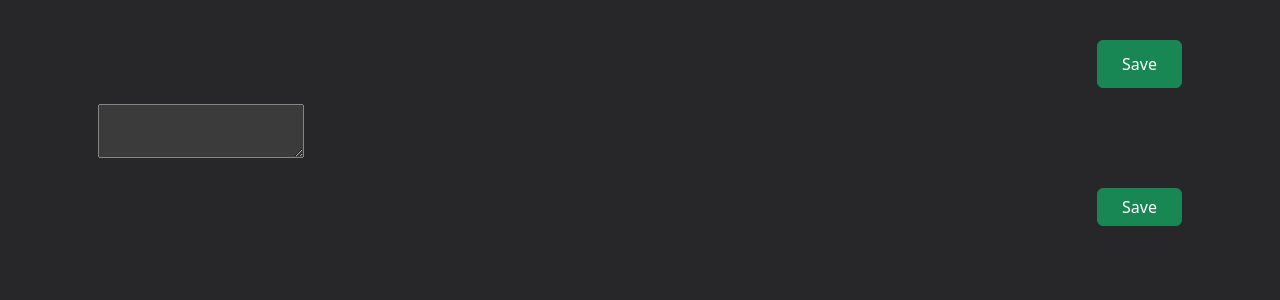
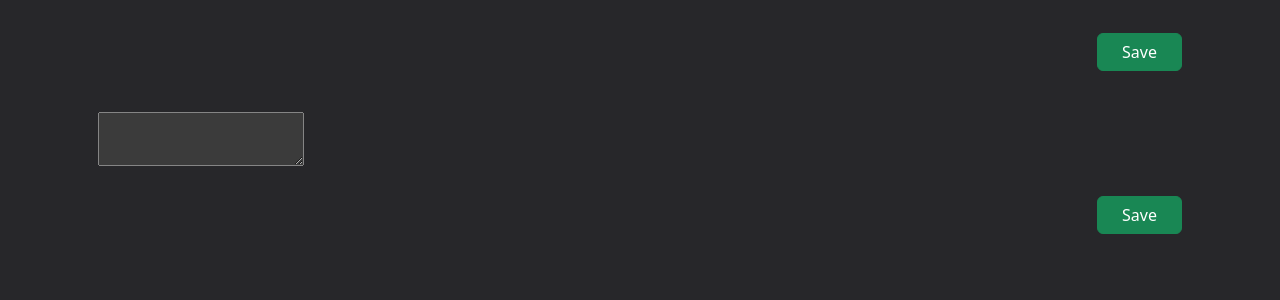
Before and after one commit to SergeiVasilyev/Notethings, a Django app: template noteapp/templates/edit_note.html in a window 1280 px wide. Shown: the part 56-356 px from the top of the page. Run offline with Django 5.2, Linux system fonts and the light colour scheme; the template is opened without the code that fills it, so the values that code supplies are empty; some libraries are stand-ins or nearby versions.

Commit message:
fixed button size

```diff
--- a/noteapp/templates/edit_note.html
+++ b/noteapp/templates/edit_note.html
@@ -2,7 +2,7 @@
 {% load static %}
 
 {% block style %}
-<link rel="stylesheet" type="text/css" href="{% static 'noteapp/card.css' %}">
+<link rel="stylesheet" type="text/css" href="{% static 'noteapp/note.css' %}">
 {% endblock style %}
 
 {% block title %}Edit{% endblock title %}
@@ -36,14 +36,16 @@
 {% csrf_token %}
 <div class="note row justify-content-md-center">
     <div class="col">
-        <div class="d-flex justify-content-between mb-3">
+        <div class="d-flex justify-content-between align-items-center">
             <h1 contenteditable="plaintext-only" name="name" data-target="name">{{ note.name }}</h1>
-            <button type="submit" class="btn btn-success mt-4 px-4 btn_bgcolor">Save</button>
+            <button type="submit" class="btn btn-success px-4 h-100 btn_bgcolor">Save</button>
         </div>
-        <input type="hidden" name="name" id="name" value="{{ note.name }}">
-        <textarea name="tyni_text">{{ note.text|safe }}</textarea>
-        <div class="d-flex justify-content-end">
-            <button type="submit" class="btn btn-success mt-4 px-4 btn_bgcolor">Save</button>
+        <div class="mt-4">
+            <input type="hidden" name="name" id="name" value="{{ note.name }}">
+            <textarea name="tyni_text">{{ note.text|safe }}</textarea>
+        </div>
+        <div class="d-flex justify-content-end mt-4">
+            <button type="submit" class="btn btn-success px-4 h-100 btn_bgcolor">Save</button>
         </div>
     </div>
 </div>
--- a/static/noteapp/card.css
+++ b/static/noteapp/note.css
@@ -6,7 +6,7 @@
     /* margin: 0 auto; */
 }
 
-.note > div {
+.col > div {
     /* border: 1px solid red; */
 }
 
```
